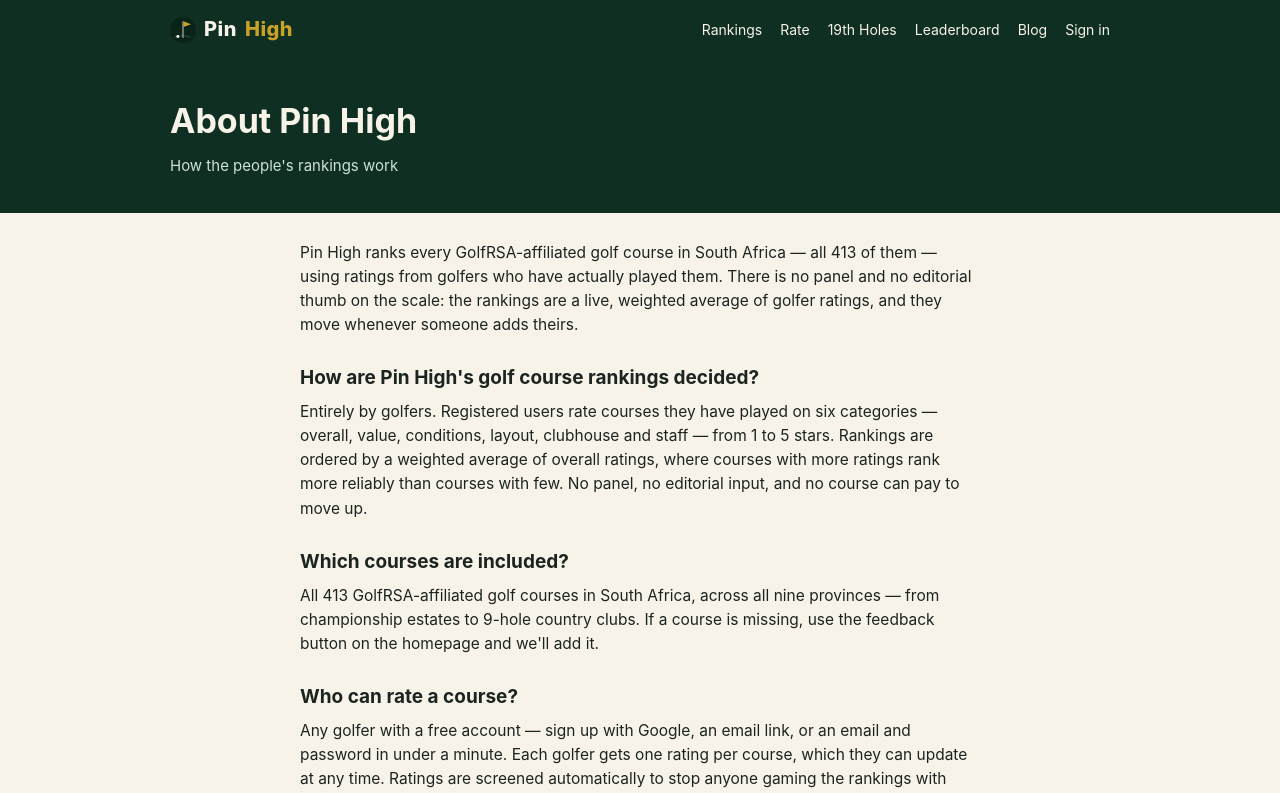
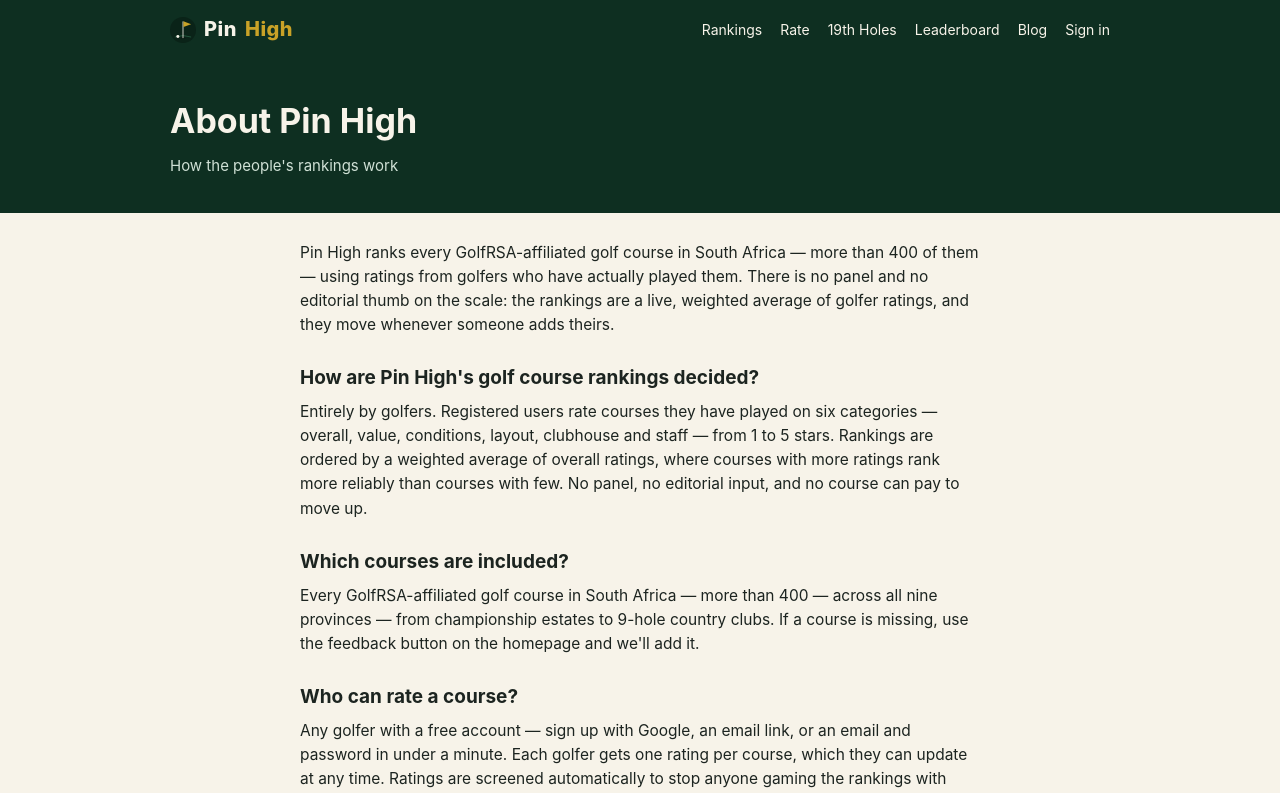
Before and after one commit to Stefanroodt/sa-golf-rankings, a Next.js app: page /about in a window 1280 px wide. Shown: the top 793 px of the page. Built offline with nearby package versions, Linux system fonts and the light colour scheme.

Commit message:
Future-proof course counts in copy (400+ instead of 413)

```diff
--- a/app/about/page.js
+++ b/app/about/page.js
@@ -3,7 +3,7 @@ import Link from 'next/link';
 export const metadata = {
   title: 'About Pin High — how the rankings work',
   description:
-    'Pin High ranks all 413 GolfRSA-affiliated golf courses in South Africa using ratings from everyday golfers. Here\'s exactly how the rankings are calculated.',
+    'Pin High ranks every GolfRSA-affiliated golf course in South Africa using ratings from everyday golfers. Here\'s exactly how the rankings are calculated.',
   alternates: { canonical: '/about' },
 };
 
@@ -14,7 +14,7 @@ const FAQS = [
   },
   {
     q: 'Which courses are included?',
-    a: 'All 413 GolfRSA-affiliated golf courses in South Africa, across all nine provinces — from championship estates to 9-hole country clubs. If a course is missing, use the feedback button on the homepage and we\'ll add it.',
+    a: 'Every GolfRSA-affiliated golf course in South Africa — more than 400 — across all nine provinces — from championship estates to 9-hole country clubs. If a course is missing, use the feedback button on the homepage and we\'ll add it.',
   },
   {
     q: 'Who can rate a course?',
@@ -54,7 +54,7 @@ export default function About() {
         <article className="post-body">
           <p>
             Pin High ranks every GolfRSA-affiliated golf course in South Africa —
-            all 413 of them — using ratings from golfers who have actually played
+            more than 400 of them — using ratings from golfers who have actually played
             them. There is no panel and no editorial thumb on the scale: the
             rankings are a live, weighted average of golfer ratings, and they
             move whenever someone adds theirs.
--- a/app/rate/page.js
+++ b/app/rate/page.js
@@ -4,7 +4,7 @@ import QuickRate from '../../components/QuickRate';
 export const metadata = {
   title: 'Rate a course | Pin High',
   description:
-    'Find any of South Africa\'s 413 golf courses and rate it in 30 seconds — the course, the 19th hole, or both.',
+    'Find any of South Africa\'s 400-plus golf courses and rate it in 30 seconds — the course, the 19th hole, or both.',
   alternates: { canonical: '/rate' },
 };
 
```
Also changed, not shown: lib/posts.js, public/llms.txt.
